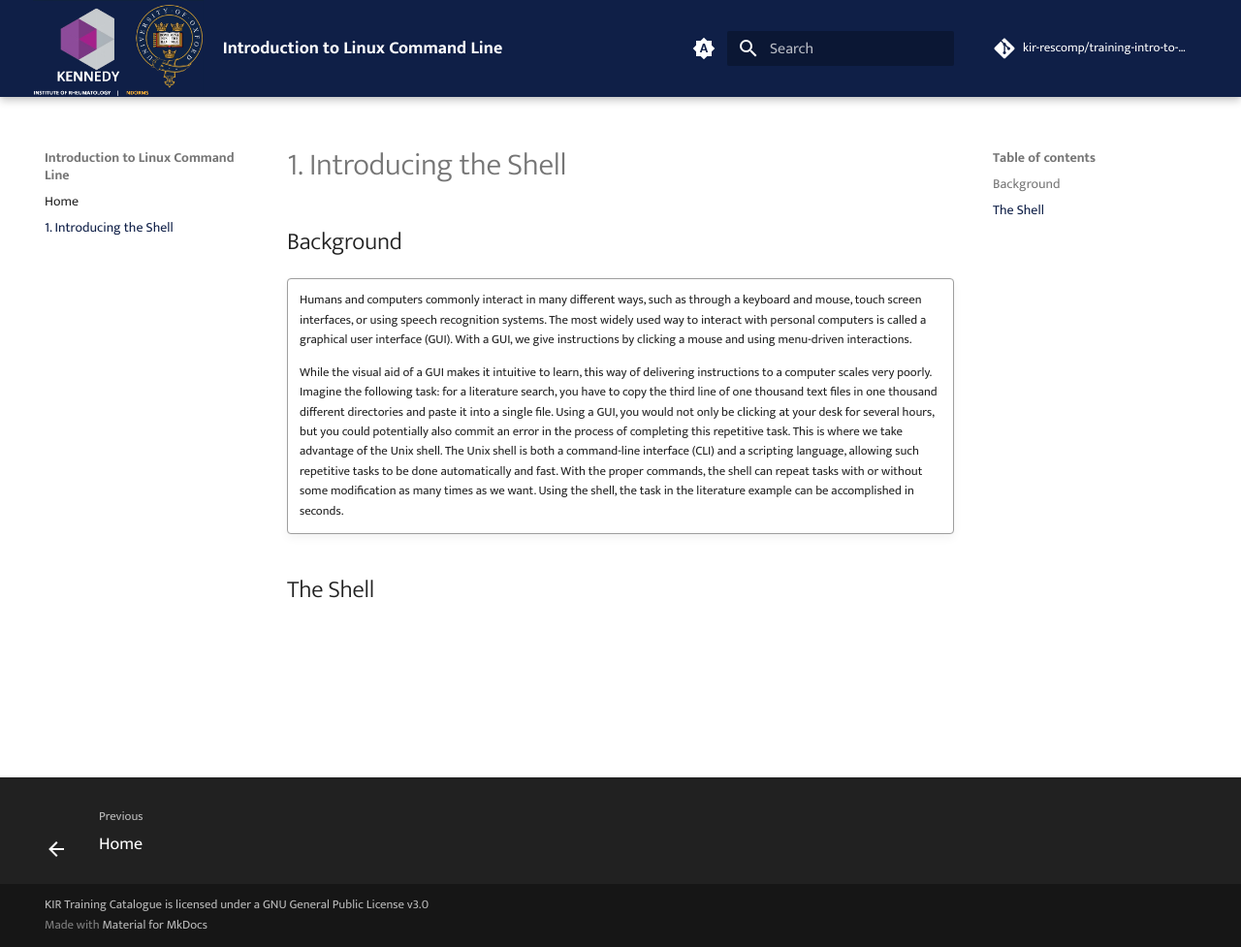
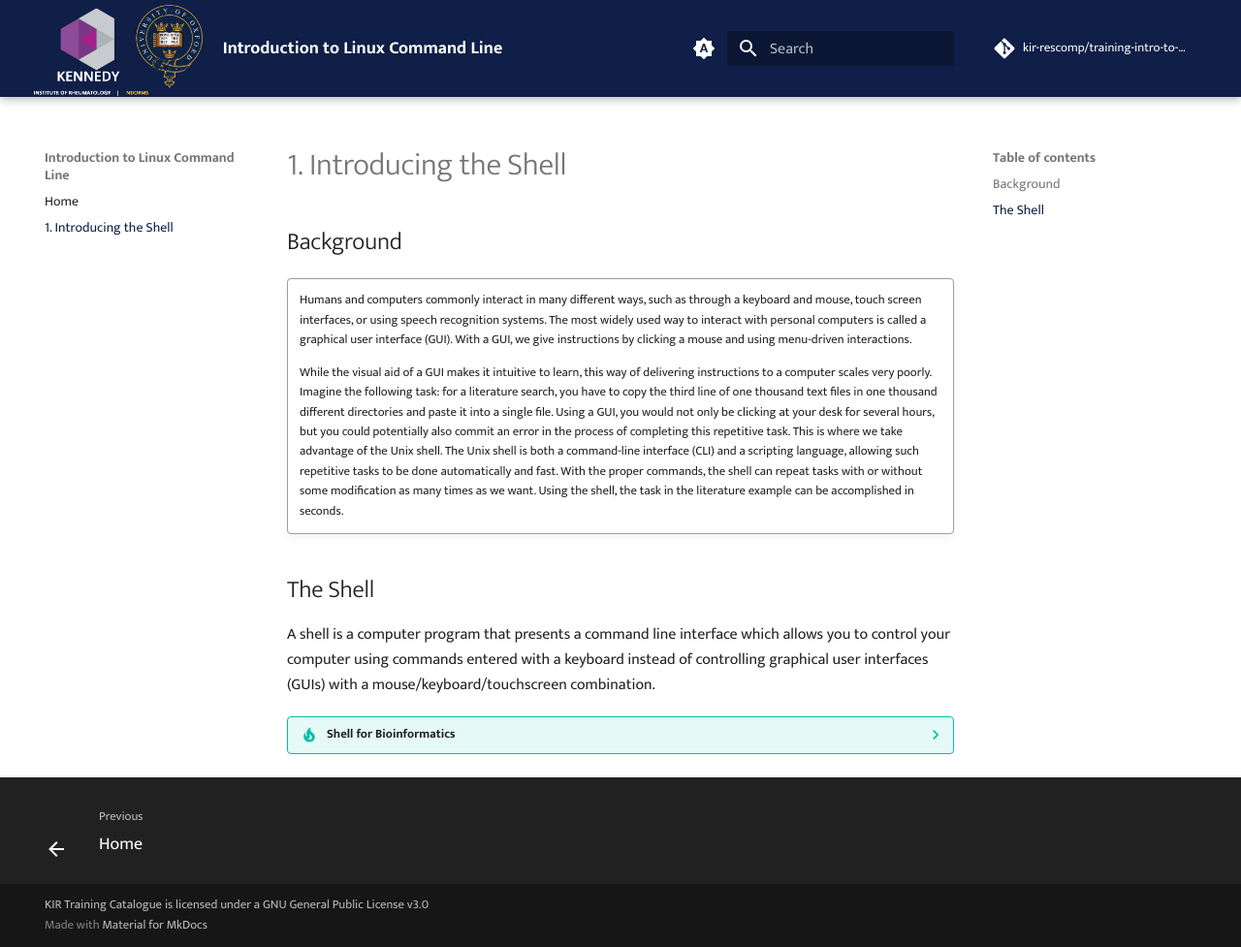
Before and after one commit to kir-rescomp/training-intro-to-linux-cli, an MkDocs documentation site: the page built from docs/0_background_introduction.md, in a window 1280 px wide and 977 px high. Shown: the whole window at 97% size. Built offline with MkDocs 1.6.1 and Material for MkDocs 9.7.7, drawn with Linux system fonts in a browser that asks for light colours; comment, search, counter and statistics services are not loaded; some of the changed lines change nothing that is shown.

Commit message:
add a note on Shell and Shell for Bioinformatics

```diff
--- a/docs/0_background_introduction.md
+++ b/docs/0_background_introduction.md
@@ -9,3 +9,13 @@
     While the visual aid of a GUI makes it intuitive to learn, this way of delivering instructions to a computer scales very poorly. Imagine the following task: for a literature search, you have to copy the third line of one thousand text files in one thousand different directories and paste it into a single file. Using a GUI, you would not only be clicking at your desk for several hours, but you could potentially also commit an error in the process of completing this repetitive task. This is where we take advantage of the Unix shell. The Unix shell is both a command-line interface (CLI) and a scripting language, allowing such repetitive tasks to be done automatically and fast. With the proper commands, the shell can repeat tasks with or without some modification as many times as we want. Using the shell, the task in the literature example can be accomplished in seconds.
 
 ## The Shell
+
+A shell is a computer program that presents a command line interface which allows you to control your computer using commands entered with a keyboard instead of controlling graphical user interfaces (GUIs) with a mouse/keyboard/touchscreen combination.
+
+??? tip "Shell for Bioinformatics"
+
+    - Many bioinformatics tools can only be used through a command line interface. Many more have features and parameter options which are not available in the GUI. BLAST is an example. Many of the advanced functions are only accessible to users who know how to use a shell.
+    - The shell makes your work less boring. In bioinformatics you often need to repeat tasks with a large number of files. With the shell, you can automate those repetitive tasks and leave you free to do more exciting things.
+    - The shell makes your work less error-prone. When humans do the same thing a hundred different times (or even ten times), they’re likely to make a mistake. Your computer can do the same thing a thousand times with no mistakes.
+    - The shell makes your work more reproducible. When you carry out your work in the command-line (rather than a GUI), your computer keeps a record of every step that you’ve carried out which you can use to re-do your work when you need to. It also gives you a way to communicate unambiguously what you’ve done, so that others can inspect or apply your process to new data.
+    - Many bioinformatic tasks require large amounts of computing power and can’t realistically be run on your own machine. These tasks are best performed using remote computers or cloud computing, which can only be accessed through a shell.
```
